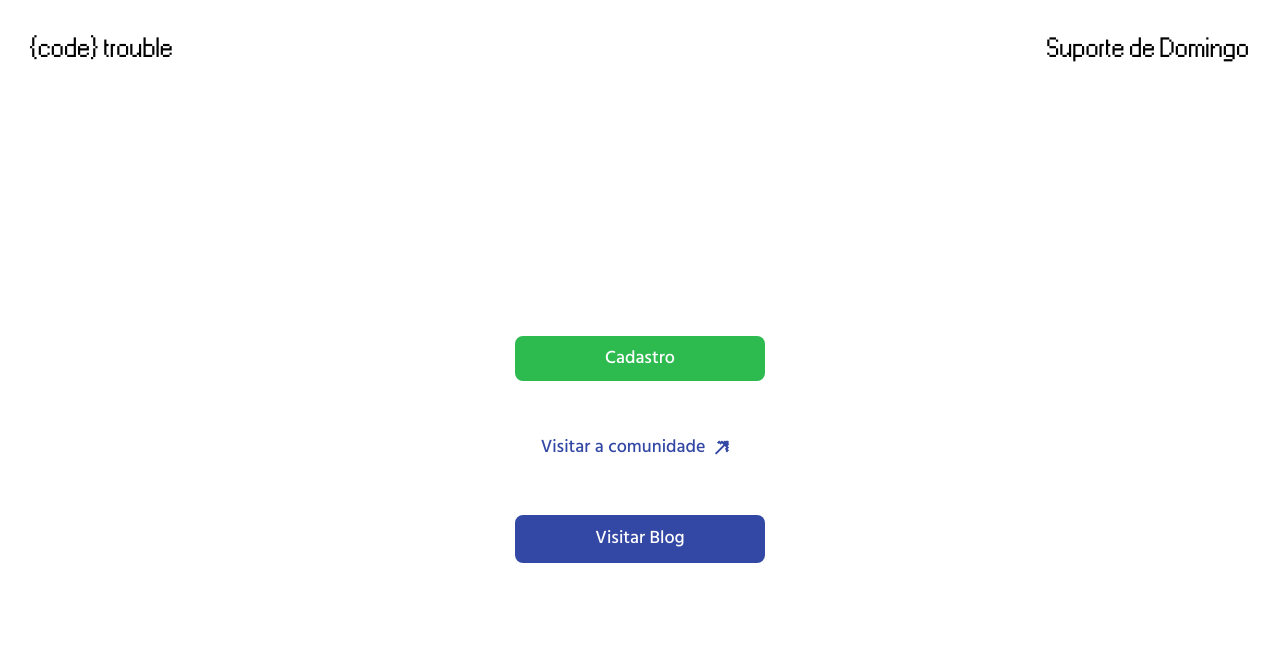
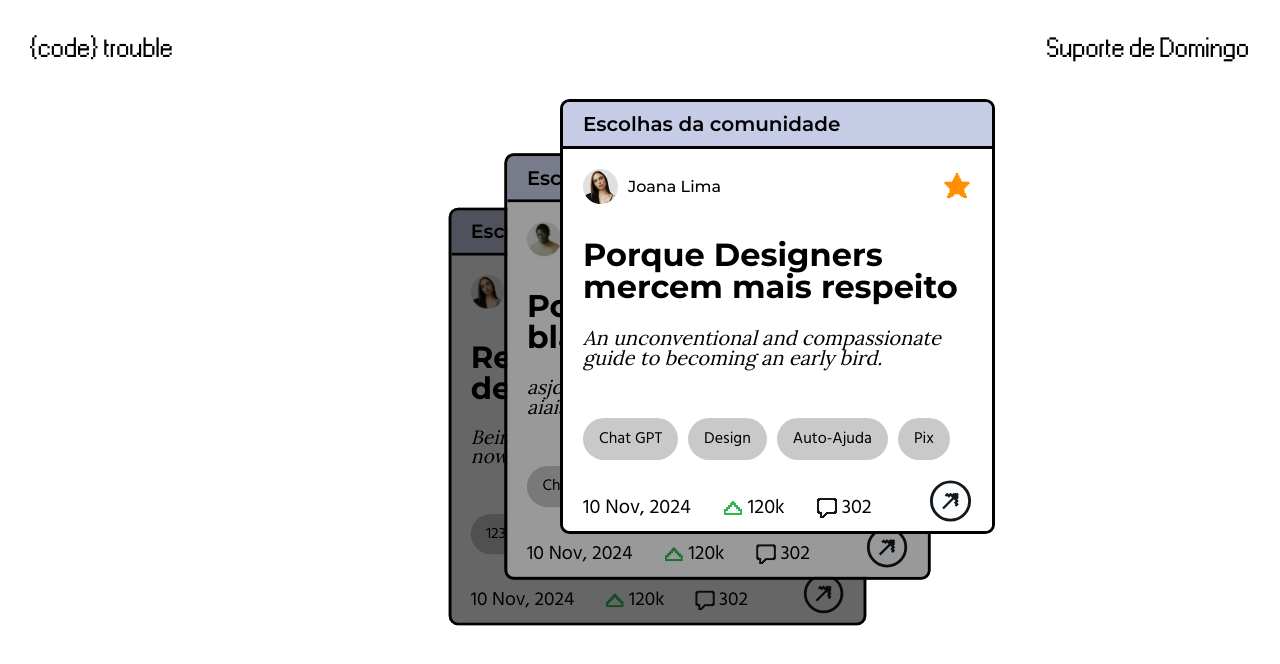
Before and after one commit to code-trouble/SD.Code-Trouble.Frontend, a React (Vite) app: page /test in a window 1280 px wide. Shown: the top 664 px of the page. Built offline with nearby package versions, Linux system fonts and the light colour scheme.

Commit message:
chore: put the stacked cards component in the testing site to test (obviously...)

```diff
--- a/src/pages/TestingPage/index.tsx
+++ b/src/pages/TestingPage/index.tsx
@@ -1,7 +1,7 @@
 import React from "react";
 import { OldNavbar } from "../../components/previewNavbar";
-import CustomButton from "../../components/CustomButton";
-import buttonArrow from "../../assets/images/svg/buttonArrow.svg"
+import { StackedCards } from "../../components/StackedCards";
+
 
 export const TestingPage: React.FC = () => {
 
@@ -9,34 +9,7 @@ export const TestingPage: React.FC = () => {
     <div className="main-wrapper">
       <OldNavbar/>
       <div className="hero">
-        <CustomButton
-        text="Cadastro"
-        padding="8px 90px"
-        color="white"
-        backgroundColor="#2DBA4F"
-        fontSize="18px"
-        fontWeight="500"
-        />
-
-        <CustomButton
-        text="Visitar a comunidade"
-        padding="9.5px"
-        color="#3348A4"
-        backgroundColor="transparent"
-        fontSize="18px"
-        fontWeight="500"
-        icon={buttonArrow}
-        />
-
-        <CustomButton
-        text="Visitar Blog"
-        padding="9.5px 80px"
-        color="white"
-        backgroundColor="#3348A4"
-        fontSize="18px"
-        fontWeight="500"
-        />
-
+        <StackedCards/>
       </div>
     </div>
   );
```
